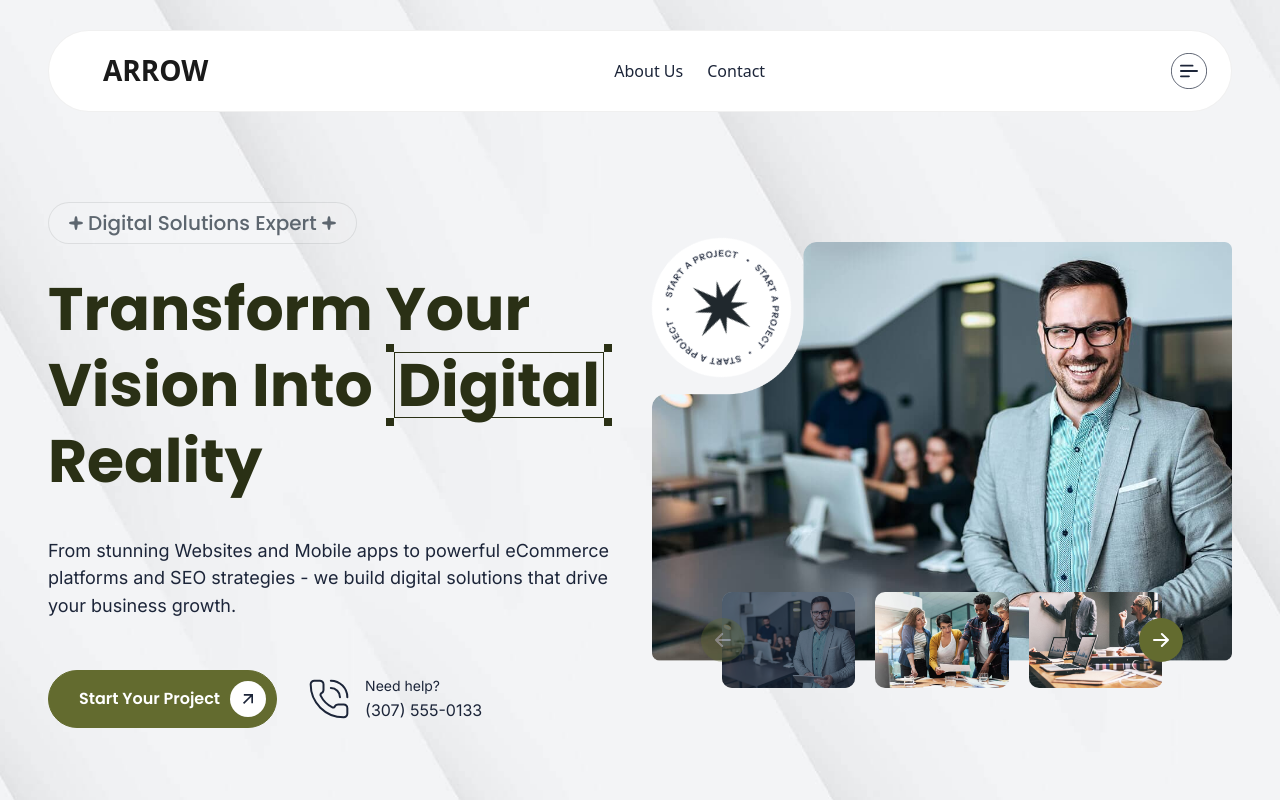
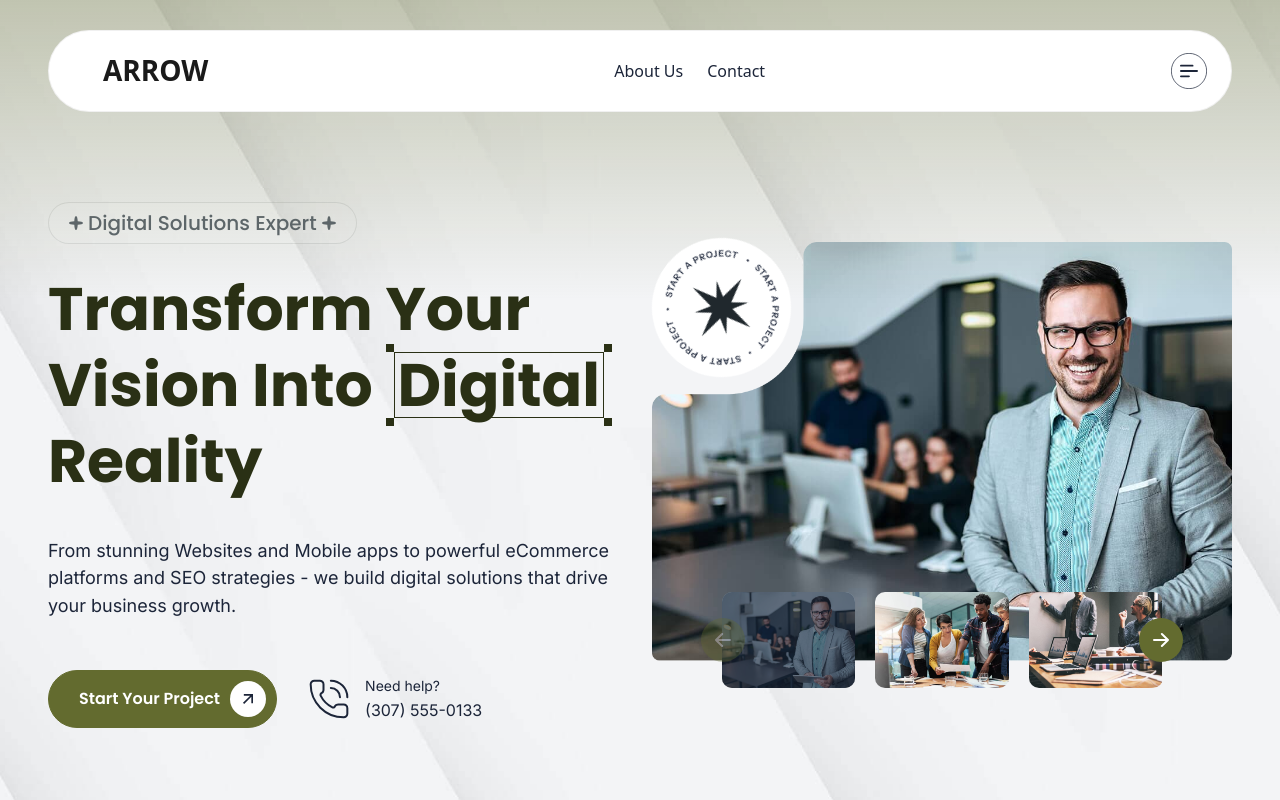
Before and after one commit to stevie1mat/arrow-website, a Next.js app: page /home-2 in a window 1280 px wide. Shown: the top 800 px of the page. Built offline with nearby package versions, Linux system fonts and the light colour scheme.

Commit message:
Hero overlay

```diff
--- a/styles/hero-banner.css
+++ b/styles/hero-banner.css
@@ -18,6 +18,18 @@
   align-items: center;
   position: relative;
   overflow: hidden;
+}
+
+.hero-banner::before {
+  content: "";
+  position: absolute;
+  top: 0;
+  left: 0;
+  right: 0;
+  height: 300px;
+  background: linear-gradient(to bottom, rgba(99, 107, 47, 0.35), rgba(99, 107, 47, 0));
+  pointer-events: none;
+  z-index: 1;
 }
 
 .hero-banner .decorated-text {
```
